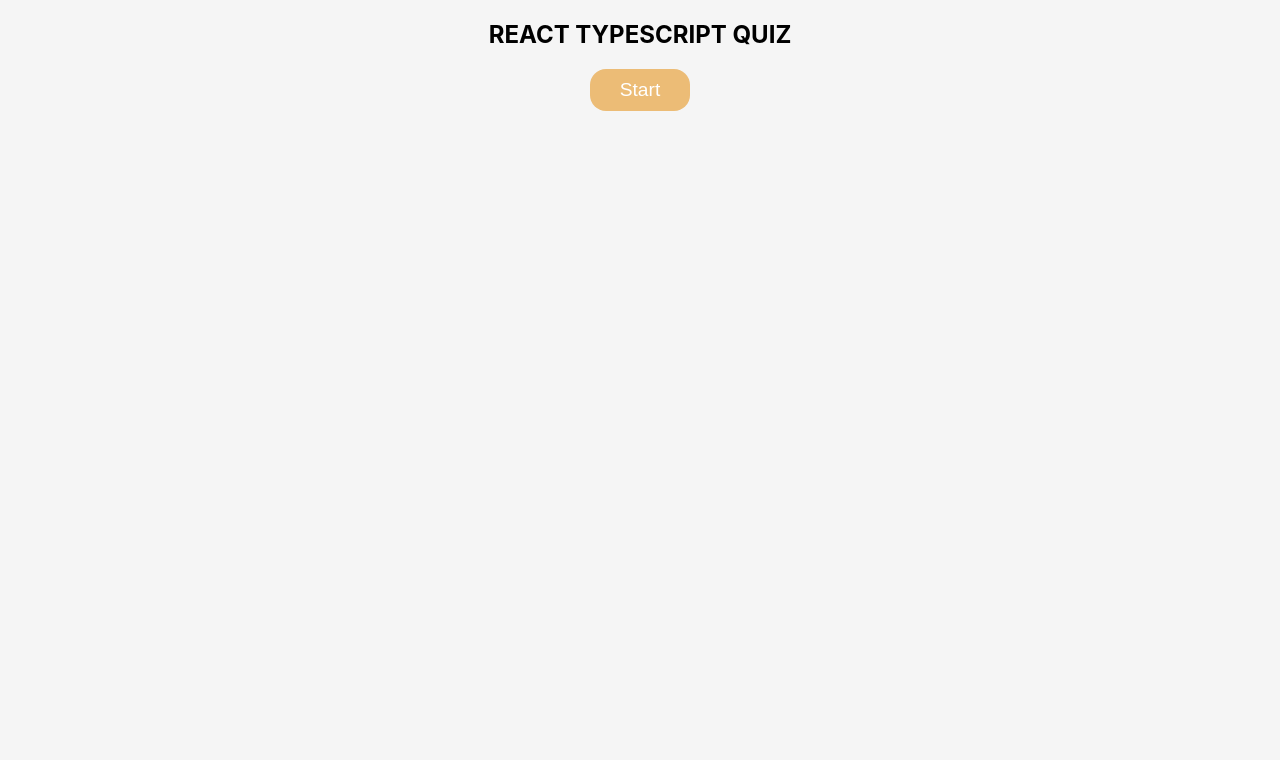
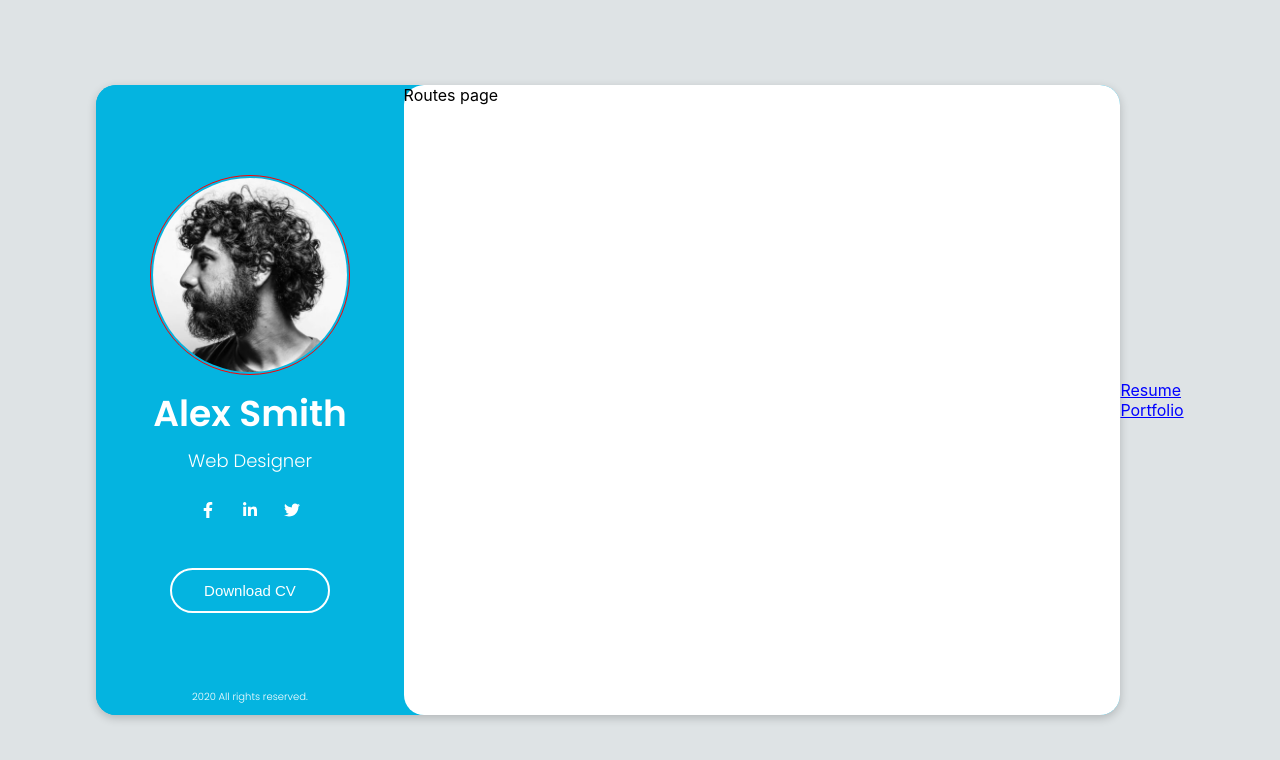
Before and after one commit to caleberi/portfolio, a React (Create React App) app: page / in a window 1280 px wide. Shown: the top 760 px of the page. Built offline with nearby package versions, Linux system fonts and the light colour scheme.

Commit message:
done with the routing

```diff
--- a/package.json
+++ b/package.json
@@ -12,7 +12,7 @@
     "@types/react-dom": "^17.0.9",
     "react": "^18.0.0",
     "react-dom": "^18.0.0",
-    "react-icons": "^4.3.1",
+    "react-icons": "^4.4.0",
     "react-router-dom": "^6.3.0",
     "react-scripts": "5.0.0",
     "typescript": "^4.4.2",
--- a/src/App.tsx
+++ b/src/App.tsx
@@ -6,16 +6,17 @@ import {
   Route,
 } from "react-router-dom";
 import { QuizPage } from './Pages/QuizPage'
-import VictorPage from './Pages/VictorPage';
+import PortfolioPage from './Pages/PortfolioPage/PortfolioPage';
 
 const App = () => {
   return(
     <BrowserRouter>
       <Routes>
 
-        <Route path="/" element={<QuizPage />}/>
+        <Route path="/" element={<PortfolioPage />} />
 
-        <Route path="/victor" element={<VictorPage />} />
+        <Route path="/quiz" element={<QuizPage />}/>
+
       </Routes>
     </BrowserRouter>
   )
--- /dev/null
+++ b/src/Components/PortfolioResume/PortfolioResume.tsx
@@ -0,0 +1,18 @@
+import React from 'react'
+
+const style = {
+    height: '100%',
+    backgroundColor: 'white',
+    flex: 0.7,
+    borderRadius: '20px',
+}
+
+const PortfolioResume = () => {
+  return (
+    <div style={style}>
+        <p>Portfolio Resume</p>
+    </div>
+  )
+}
+
+export default PortfolioResume
--- /dev/null
+++ b/src/Components/PortfolioRoutes/PortfolioRoutes.tsx
@@ -0,0 +1,19 @@
+import React from 'react'
+import './PortfolioRoutes.css';
+import { BrowserRouter, Routes, Route } from 'react-router-dom';
+
+const portfoliostyle = {
+    height: '100%',
+    backgroundColor: 'white',
+    flex: 0.7,
+    borderRadius: '20px'
+}
+const PortfolioRoutes = () => {
+  return (
+        <div style={portfoliostyle}>
+            <p>Routes page</p>
+        </div>
+  )
+}
+
+export default PortfolioRoutes
--- /dev/null
+++ b/src/Components/PortfolioSummary/PortfolioSummary.css
@@ -0,0 +1,89 @@
+@import url('https://fonts.googleapis.com/css2?family=Poppins:wght@100;300;600&display=swap');
+
+.portfolio__summary{
+    font-family: 'Poppins', sans-serif;
+    height: 100%;
+    background: #04B4E0;
+    border-top-left-radius: 20px;
+    border-bottom-left-radius: 20px;
+    flex: 0.3;
+    display: flex;
+    flex-direction: column;
+    align-items: center;
+    /* border: 2px solid orange; */
+    justify-content: space-between;
+    color: white;
+}
+
+.portfolio__summary > div {
+    margin-inline: auto;
+}
+
+.portfolio__summary > div:first-child {
+    padding: 10px;
+    margin-top: 80px;
+}
+
+.portfolio__summary > div:first-child > img{
+    width: 200px;
+    height: 200px;
+    border-radius: 50%;
+    border: 1px solid red;
+    padding: 2px;
+}
+
+.portfolio__summary > div:first-of-type{
+    /* margin-inline: auto; */
+}
+
+.portfolio__summaryDetails {
+    text-align: center;
+    /* border: 1px solid pink; */
+    flex: 1;
+}
+
+.portfolio__summaryDetails > h2{
+    font-weight: 600;
+    font-size: 36px;
+    line-height: 43.2px;
+}
+
+.portfolio__summaryDetails > p{
+    font-size: 18px;
+    font-weight: 300;
+    line-height:21.6px;
+}
+
+.portfolio__summaryDetails > h2,
+.portfolio__summaryDetails > p{
+    margin-bottom: 15px;
+}
+
+.portfolio__summaryDetailIcon {
+    display: flex;
+    padding: 0 20px;
+    justify-content: space-evenly;
+    margin-top: 30px;
+}
+
+.portfolio__summaryCV{
+    margin-top: 50px;
+    padding: 12px 32px;
+    border-radius: 50px;
+    border: 2px solid white;
+    background: transparent;
+    color: white;
+    font-size: 15px;
+    cursor: pointer;
+}
+
+.portfolio__summaryCV:hover{
+    background: white;
+    color: #04B4E0;
+    border: 2px solid #04B4E0;
+}
+
+.portfolio__summaryDetailsFooter{
+    margin-bottom: 10px;
+    font-size: 12px;
+}
--- /dev/null
+++ b/src/Components/PortfolioSummary/PortfolioSummary.tsx
@@ -0,0 +1,42 @@
+import React from 'react'
+import './PortfolioSummary.css';
+import image from '../../assets/portfolioAssets/user.jpg'
+import { FaFacebookF, FaLinkedinIn, FaTwitter } from 'react-icons/fa'
+
+const style = {
+    color: "white",
+    fontSize: "1rem",
+    cursor: "pointer"
+}
+
+const PortfolioSummary = () => {
+  return (
+    <div className='portfolio__summary'>
+        <div>
+            <img src={image} alt="user" />
+        </div>
+
+        <div className="portfolio__summaryDetails">
+            <h2>Alex Smith</h2>
+            <p>Web Designer</p>
+
+            <div className="portfolio__summaryDetailIcon">
+                <FaFacebookF style={style}/>
+                <FaLinkedinIn style={style}/>
+                <FaTwitter style={style}/>
+            </div>
+
+            <button className="portfolio__summaryCV">
+                Download CV
+            </button>
+        </div>
+
+        <div className="portfolio__summaryDetailsFooter">
+            <small>2020 All rights reserved.</small>
+        </div>
+
+    </div>
+  )
+}
+
+export default PortfolioSummary
--- /dev/null
+++ b/src/Pages/PortfolioPage/PortfolioPage.css
@@ -0,0 +1,19 @@
+.portfolio__page{
+    background-color: #DEE3E5;
+    height: 100vh;
+    /* color: red; */
+    /* display: grid;
+    place-items: center; */
+    display: flex;
+    justify-content: center;
+    align-items: center;
+}
+
+.portfolio__pageContainer{
+    width: 80%;
+    height: 630px;
+    border-radius:20px;
+    display: flex;
+    box-shadow: 0 3px 10px rgb(0 0 0 / 0.2);
+    background: #04B4E0;
+}
--- /dev/null
+++ b/src/Pages/PortfolioPage/PortfolioPage.tsx
@@ -0,0 +1,54 @@
+import React, { useState } from 'react'
+import PortfolioRoutes from '../../Components/PortfolioRoutes/PortfolioRoutes';
+import PortfolioSummary from '../../Components/PortfolioSummary/PortfolioSummary';
+import PortfolioResume from '../../Components/PortfolioResume/PortfolioResume';
+import './PortfolioPage.css';
+
+
+const PortfolioPage = () => {
+    const [trackPage, setTrackPage] = useState(1)
+    const pageLinks = [
+        {
+            id: 1,
+            name: 'Resume',
+        },
+        {
+            id: 2,
+            name: 'Portfolio',
+        }
+    ];
+
+    const PageDisplay = (pageLinks: number) => {
+        // 0 should be the first page
+        console.log(trackPage ,pageLinks);
+        if(trackPage === 1){
+            return <PortfolioRoutes />
+        }else if(trackPage === 2){
+            return <PortfolioResume />
+        }
+    }
+
+  return (
+    <div className="portfolio__page">
+        <div className="portfolio__pageContainer">
+            {/* portfolio summary */}
+            <PortfolioSummary />
+
+            {PageDisplay(pageLinks[1].id)}
+        </div>
+        <div style={{ display: 'flex', flexDirection: 'column' }}>
+            {pageLinks.map(pageLink => (
+                <p
+                    style={{ cursor: 'pointer', textDecoration: 'underline', color: 'blue'}}
+                    key={pageLink.id}
+                    onClick={() => setTrackPage(pageLink.id)}
+                >
+                    {pageLink.name}
+                </p>
+            ))}
+        </div>
+    </div>
+  )
+}
+
+export default PortfolioPage
--- a/src/Pages/VictorPage.tsx
+++ /dev/null
@@ -1,27 +0,0 @@
-import React, { useState } from 'react'
-const song = require('../assets/song.mp3') // this is typescript specific
-
-const VictorPage: React.FC = () => {
-  const [playing, setPlaying] = useState(false)
-  console.log(playing)
-
-  const audio = new Audio(song)
-
-  const handlePlay = () => {
-    audio.play()
-  }
-
-  const handlePause = () => {
-    audio.pause()
-  }
-
-  return (
-    <div>
-        This is the victor page
-        <button onClick={handlePlay}>Play</button>
-        <button onClick={handlePause}>Pause</button>
-    </div>
-  )
-}
-
-export default VictorPage
```
Also changed, not shown: src/Components/PortfolioResume/PortfolioResume.css (added), src/Components/PortfolioRoutes/PortfolioRoutes.css (added), src/assets/portfolioAssets/user.jpg (added), 1 other file (tests, documents, lock files or other folders).
